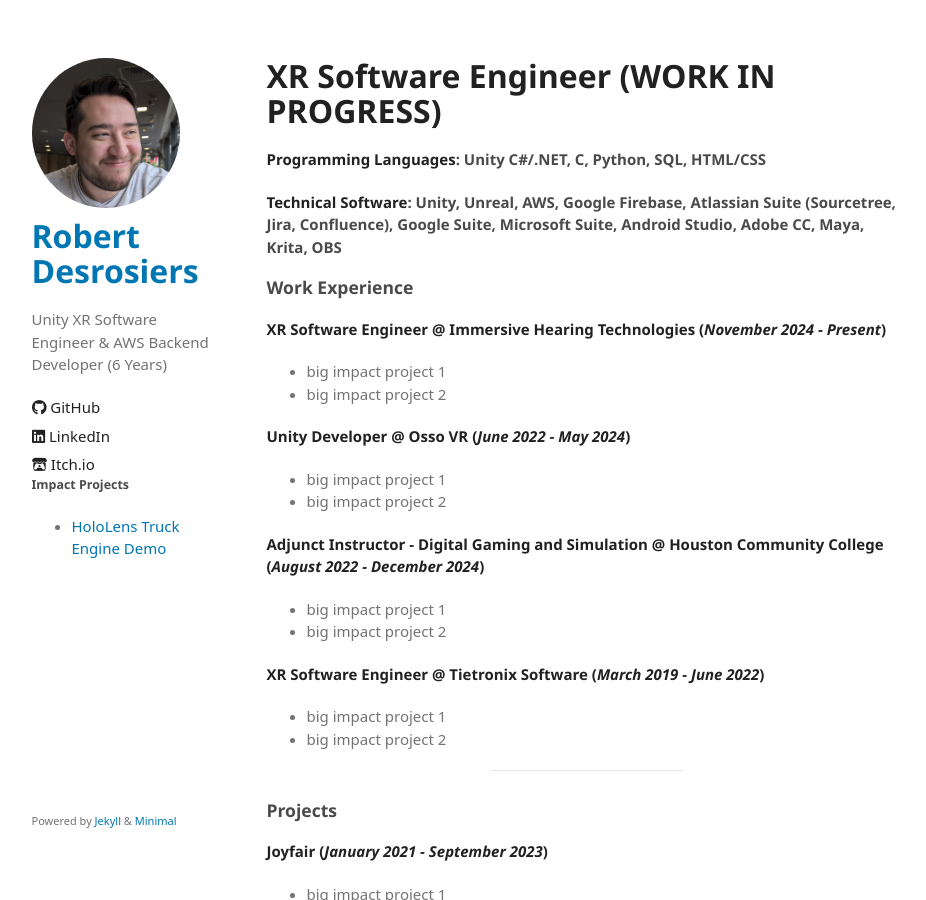
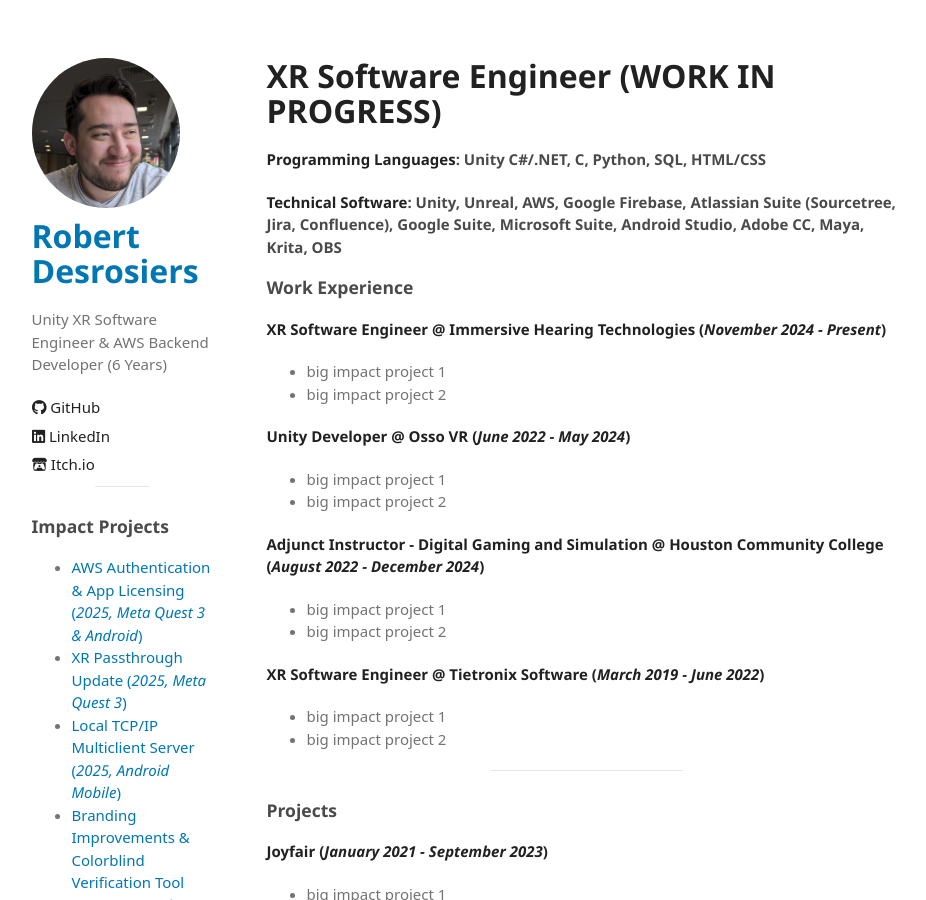
Before and after one commit to robertdrsj/robertdrsj.github.io, a Jekyll site: the page built from README.md, in a window 1280 px wide and 900 px high. Shown: the whole window, without its empty margins (171-1097 px from the left). Built offline with Jekyll 4.4.1, drawn with Linux system fonts in a browser that asks for light colours; some web fonts are replaced; our own code applies the rules of GitHub Pages for plain Markdown files; some of the changed text lies outside the part shown.

Commit message:
Added list of projects

```diff
--- a/_includes/sidebar.html
+++ b/_includes/sidebar.html
@@ -14,12 +14,21 @@
     <li><a href="https://www.linkedin.com/in/robertdrsj" rel="external"><i class="fab fa-linkedin"></i> LinkedIn</a></li>
     <li><a href="https://robertdrsj.itch.io" rel="external"><i class="fab fa-itch-io"></i> Itch.io</a></li>
   </ul>
+  <hr />
   <header>
-    <h5>
+    <h3>
       Impact Projects
-    </h5>
+    </h3>
   </header>
   <ul class="impact-projects">
-    <li><a href="https://robertdrsj.github.io/docs/xrdev/2019_xr_enginedemomr" rel="author"></i>HoloLens Truck Engine Demo</a></li>
+    <li><a href="https://robertdrsj.github.io/docs/tools/2025_tools_awsbackend_TODO" rel="author"></i>AWS Authentication & App Licensing (<i>2025, Meta Quest 3 & Android</i>)</a></li>
+    <li><a href="https://robertdrsj.github.io/docs/xrdev/2025_xr_bootsdemopassthroughmr_TODO" rel="author"></i>XR Passthrough Update (<i>2025, Meta Quest 3</i>)</a></li>
+    <li><a href="https://robertdrsj.github.io/docs/tools/2025_tools_multiclienttcpserver_TODO" rel="author"></i>Local TCP/IP Multiclient Server (<i>2025, Android Mobile</i>)</a></li>
+    <li><a href="https://robertdrsj.github.io/docs/xrdev/2023_tools_colorpaletteui_TODO" rel="author"></i>Branding Improvements & Colorblind Verification Tool (<i>2023, Unity Editor</i>)</a></li>
+    <li><a href="https://robertdrsj.github.io/docs/xrdev/2023_tools_carmui_TODO" rel="author"></i>C-Arm Usability Improvements (<i>2023, Unity Editor</i>)</a></li>
+    <li><a href="https://robertdrsj.github.io/docs/xrdev/2021_xr_firstrespondervr_TODO" rel="author"></i>First Responder SBIR (<i>2021, HTC Vive VR</i>)</a></li>
+    <li><a href="https://robertdrsj.github.io/docs/xrdev/2019_xr_phasedarraymr" rel="author"></i>Phased Array Modder (<i>2019, HoloLens</i>)</a></li>
+    <li><a href="https://robertdrsj.github.io/docs/xrdev/2019_xr_tablegraphmr" rel="author"></i>3D Tabletop Graph (<i>2019, HoloLens</i>)</a></li>
+    <li><a href="https://robertdrsj.github.io/docs/appdev/2016_app_conception" rel="author"></i>Game Brainstorming App (<i>2016, PC Executable</i>)</a></li>
   </ul>
 </div>
```
